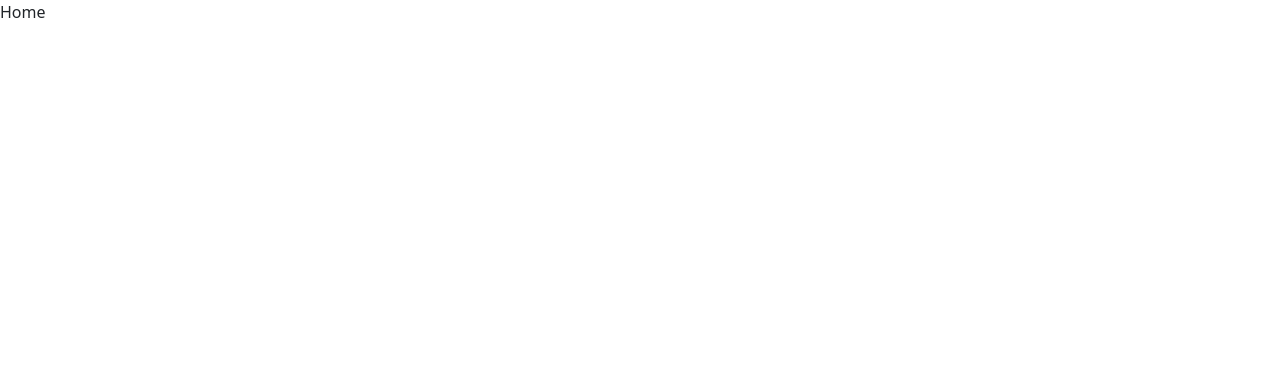
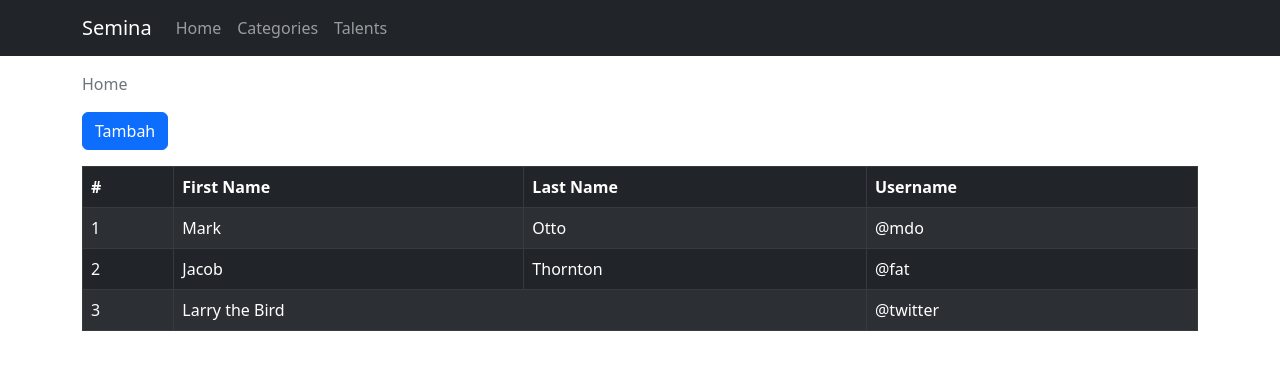
Before and after one commit to mujaddidsi/client-semina, a React (Create React App) app: page / in a window 1280 px wide. Shown: the top 370 px of the page. Built offline with nearby package versions, Linux system fonts and the light colour scheme; sample sign-in values are in the browser's storage.

Commit message:
Create dashboard page and breadcrumb component

```diff
--- a/package.json
+++ b/package.json
@@ -8,6 +8,7 @@
     "@testing-library/user-event": "^13.5.0",
     "axios": "^0.27.2",
     "bootstrap": "^5.2.1",
+    "dotenv": "^16.0.2",
     "react": "^18.2.0",
     "react-bootstrap": "^2.5.0",
     "react-dom": "^18.2.0",
--- a/src/App.js
+++ b/src/App.js
@@ -3,12 +3,13 @@ import { BrowserRouter, Routes, Route } from 'react-router-dom';
 
 import './App.css';
 import PageSignin from './pages/signin';
+import DashboardPage from './pages/dashboard';
 
 function App() {
 	return (
 		<BrowserRouter>
 			<Routes>
-				<Route path='/' element={<>Home</>} />
+				<Route path='/' element={<DashboardPage />} />
 				<Route path='/signin' element={<PageSignin />} />
 			</Routes>
 		</BrowserRouter>
--- a/src/configs/index.js
+++ b/src/configs/index.js
@@ -0,0 +1,5 @@
+const config = {
+	api_host_dev: process.env.REACT_APP_HOST_DEV,
+};
+
+export { config };
--- /dev/null
+++ b/src/pages/dashboard/index.js
@@ -0,0 +1,66 @@
+import React from 'react';
+import { Navigate } from 'react-router-dom';
+import { Container, Nav, Navbar, Breadcrumb, Table } from 'react-bootstrap';
+
+import SButton from '../../components/Button';
+
+function Dashboard() {
+	const token = localStorage.getItem('token');
+
+	if (!token) return <Navigate to='/signin' replace={true} />;
+
+	return (
+		<>
+			<Navbar bg='dark' variant='dark'>
+				<Container>
+					<Navbar.Brand href='#home'>Semina</Navbar.Brand>
+					<Nav className='me-auto'>
+						<Nav.Link href='#home'>Home</Nav.Link>
+						<Nav.Link href='#features'>Categories</Nav.Link>
+						<Nav.Link href='#pricing'>Talents</Nav.Link>
+					</Nav>
+				</Container>
+			</Navbar>
+
+			<Container>
+				<Breadcrumb className='mt-3'>
+					<Breadcrumb.Item active>Home</Breadcrumb.Item>
+				</Breadcrumb>
+
+				<SButton>Tambah</SButton>
+
+				<Table className='mt-3' striped bordered hover variant='dark'>
+					<thead>
+						<tr>
+							<th>#</th>
+							<th>First Name</th>
+							<th>Last Name</th>
+							<th>Username</th>
+						</tr>
+					</thead>
+					<tbody>
+						<tr>
+							<td>1</td>
+							<td>Mark</td>
+							<td>Otto</td>
+							<td>@mdo</td>
+						</tr>
+						<tr>
+							<td>2</td>
+							<td>Jacob</td>
+							<td>Thornton</td>
+							<td>@fat</td>
+						</tr>
+						<tr>
+							<td>3</td>
+							<td colSpan={2}>Larry the Bird</td>
+							<td>@twitter</td>
+						</tr>
+					</tbody>
+				</Table>
+			</Container>
+		</>
+	);
+}
+
+export default Dashboard;
--- /dev/null
+++ b/src/pages/signin/form.js
@@ -0,0 +1,36 @@
+import React from 'react';
+import { Form } from 'react-bootstrap';
+import SButton from '../../components/Button';
+import TextInputWithLabel from '../../components/TextInputWithLabel';
+
+export default function SForm({ form, handleChange, handleSubmit, isLoading }) {
+	return (
+		<Form>
+			<TextInputWithLabel
+				label='Email address'
+				name='email'
+				value={form.email || ''}
+				type='email'
+				placeholder='Enter email'
+				onChange={handleChange}
+			/>
+
+			<TextInputWithLabel
+				label='Password'
+				name='password'
+				value={form.password || ''}
+				type='password'
+				placeholder='Enter password'
+				onChange={handleChange}
+			/>
+
+			<SButton
+				loading={isLoading}
+				disabled={isLoading}
+				action={handleSubmit}
+				variant='primary'>
+				Submit
+			</SButton>
+		</Form>
+	);
+}
--- a/src/pages/signin/index.js
+++ b/src/pages/signin/index.js
@@ -1,12 +1,15 @@
+import axios from 'axios';
 import React, { useState } from 'react';
-import axios from 'axios';
+import { useNavigate, Navigate } from 'react-router-dom';
+import { Card, Container } from 'react-bootstrap';
 
-import { Form, Card, Container } from 'react-bootstrap';
-import TextInputWithLabel from '../../components/TextInputWithLabel';
-import SButton from '../../components/Button';
 import SAlert from '../../components/Alert';
+import SForm from './form';
+import { config } from '../../configs';
 
 function PageSignin() {
+	const token = localStorage.getItem('token');
+	const navigate = useNavigate();
 	const [form, setForm] = useState({
 		email: '',
 		password: '',
@@ -29,14 +32,13 @@ function PageSignin() {
 
 		try {
 			const res = await axios.post(
-				'http://localhost:9000/api/v1/cms/auth/signin',
-				{
-					email: form.email,
-					password: form.password,
-				}
+				`${config.api_host_dev}/cms/auth/signin`,
+				form
 			);
-			console.log(res.data.token);
+			// console.log(res.data.data.token);
+			localStorage.setItem('token', res.data.data.token);
 			setIsLoading(false);
+			navigate('/');
 		} catch (err) {
 			setIsLoading(false);
 			setAlert({
@@ -48,6 +50,8 @@ function PageSignin() {
 		}
 	};
 
+	if (token) return <Navigate to='/' replace={true} />;
+
 	return (
 		<Container md={12} className='my-5'>
 			<div className='m-auto' style={{ width: '50%' }}>
@@ -58,33 +62,12 @@ function PageSignin() {
 			<Card style={{ width: '50%' }} className='m-auto mt-5'>
 				<Card.Title className='text-center mt-2'>Welcome Back!</Card.Title>
 				<Card.Body>
-					<Form>
-						<TextInputWithLabel
-							label='Email address'
-							name='email'
-							value={form.email || ''}
-							type='email'
-							placeholder='Enter email'
-							onChange={handleChange}
-						/>
-
-						<TextInputWithLabel
-							label='Password'
-							name='password'
-							value={form.password || ''}
-							type='password'
-							placeholder='Enter password'
-							onChange={handleChange}
-						/>
-
-						<SButton
-							loading={isLoading}
-							disabled={isLoading}
-							// action={handleSubmit}
-							variant='primary'>
-							Submit
-						</SButton>
-					</Form>
+					<SForm
+						form={form}
+						isLoading={isLoading}
+						handleChange={handleChange}
+						handleSubmit={handleSubmit}
+					/>
 				</Card.Body>
 			</Card>
 		</Container>
```
Also changed, not shown: src/components/Breadcrumb/index.js (added, +22 -0 lines), src/routes/index.js (added), 2 other files (tests, documents, lock files or other folders).
